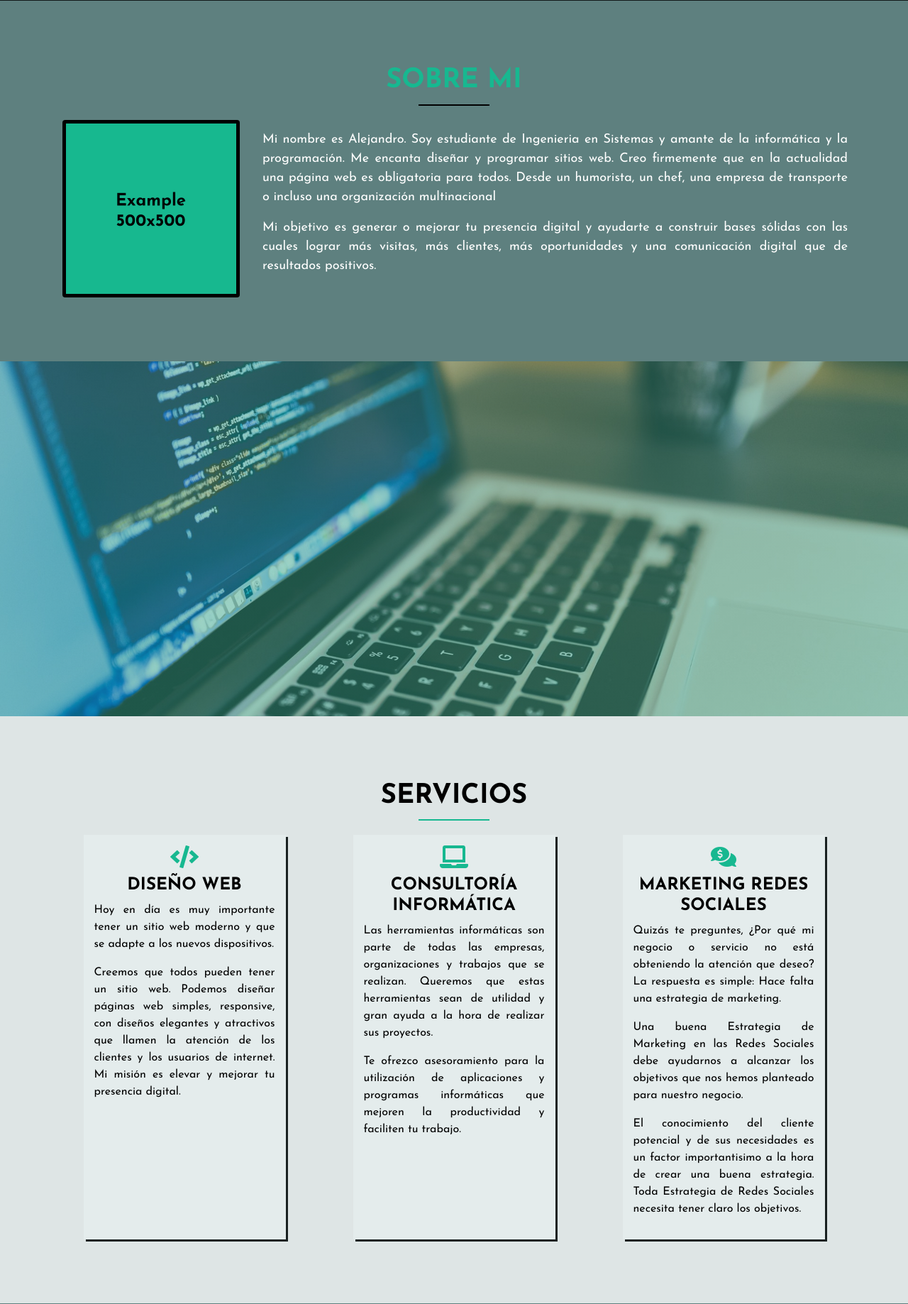
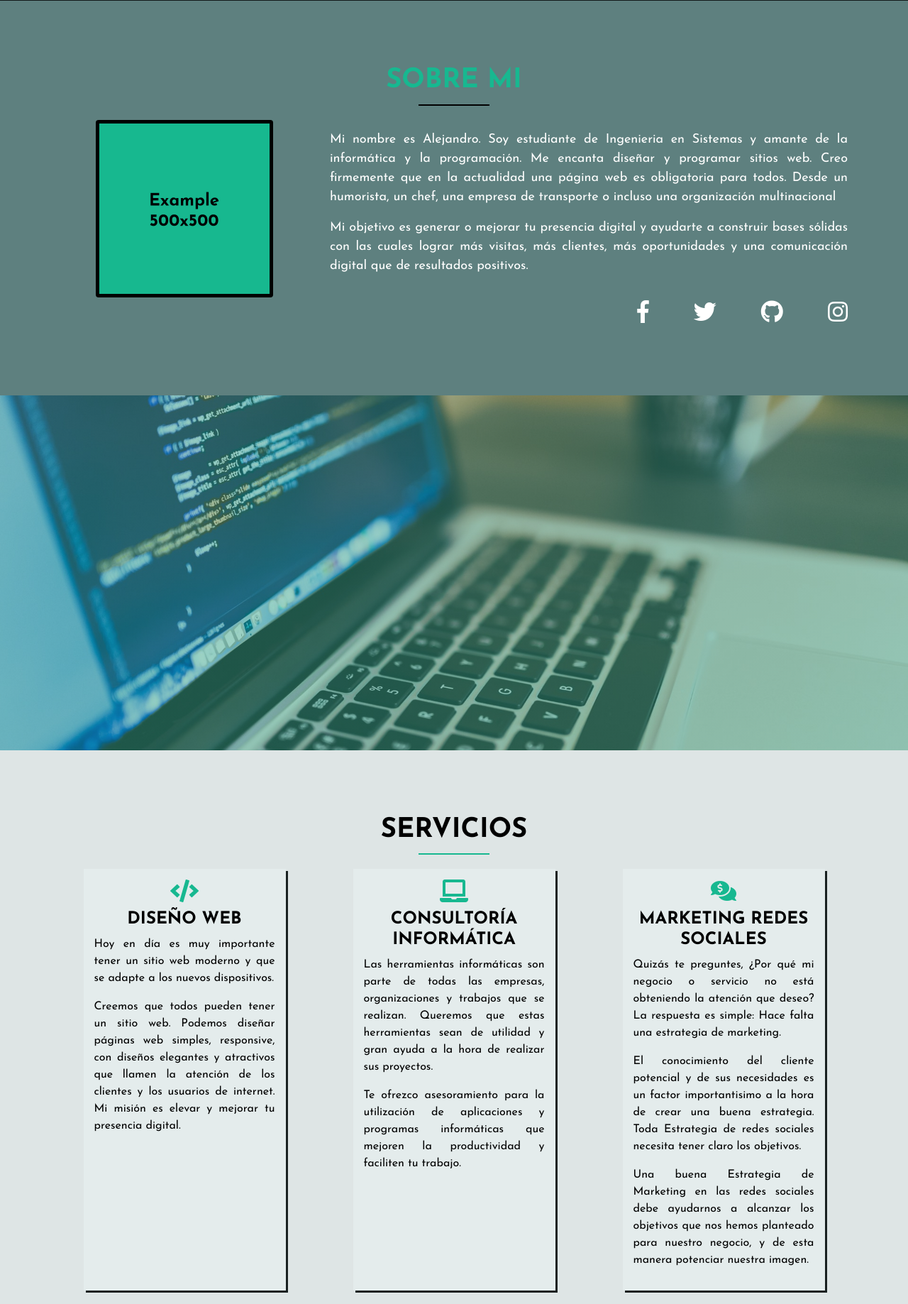
Before and after one commit to nabiedma/web-personal, a PHP site: page / in a window 1280 px wide. Shown: the part 799-2636 px from the top of the page at 71% size. Run offline with PHP 8.4, Linux system fonts and the light colour scheme.

Commit message:
Se corrigieron detalles en margins y paddings en gral.

```diff
--- a/css/style.css
+++ b/css/style.css
@@ -119,6 +119,26 @@ nav li a:hover, nav li a:active {
     font-size: 18px;
 }
 
+.social-aboutme a {
+  padding: 0 10px;
+  margin: 0;
+  color: #fff;
+  -webkit-transition: color 0.4s;
+  transition: color 0.4s;
+}
+
+.social-aboutme a:last-child {
+  padding: 0 0 0 10px;
+}
+
+.social-aboutme a {
+  font-size: 32px;
+}
+
+.social-aboutme a:hover {
+  color: #17b890;
+}
+
 /* ------------------------ */
 /* SECTION - SCROLL IMAGE */
 /* ------------------------ */
@@ -171,6 +191,7 @@ nav li a:hover, nav li a:active {
     background-color: #e4ecec;
     box-shadow: 3px 3px #192121;
     padding: 15px;
+    margin-bottom: 20px;
 }
 
 
--- a/index.html
+++ b/index.html
@@ -79,10 +79,10 @@
           </div>
         </div>
         <div class="row">
-          <div class="col-12 col-md-3 pb-4 pb-md-0">
+          <div class="col-12 col-md-4 pb-4 pb-md-0">
             <img src="img/profile.jpg" alt="Perfil" width="250" height="250" class="rounded mx-auto d-block img-fluid">
           </div>
-          <div class="col-12 col-md-9 align-self-center">
+          <div class="col-12 col-md-8 align-self-center">
             <p class="text-justify text-aboutme">
               Mi nombre es Alejandro. Soy estudiante de Ingenieria en Sistemas y amante de la informática y la programación.
               Me encanta diseñar y programar sitios web. Creo firmemente que en la actualidad una página web es obligatoria para
@@ -92,6 +92,14 @@
                 Mi objetivo es generar o mejorar tu presencia digital y ayudarte a construir bases sólidas con las cuales lograr
                 más visitas, más clientes, más oportunidades y una comunicación digital que de resultados positivos.
             </p>
+          </div>
+        </div>
+        <div class="row justify-content-md-end justify-content-center">
+          <div class="col-8 col-md-4 social-aboutme d-flex">
+            <a href="#" class="ml-auto" target="_blank"><i class="fab fa-facebook-f"></i></a>
+            <a href="#" class="ml-auto" target="_blank"><i class="fab fa-twitter"></i></a>
+            <a href="#" class="ml-auto" target="_blank"><i class="fab fa-github"></i></a>
+            <a href="#" class="ml-auto" target="_blank"><i class="fab fa-instagram"></i></a>
           </div>
         </div>
       </div>
@@ -113,7 +121,7 @@
             </div>
         </div>
         <div class="row justify-content-around">
-          <div class="col-3 servicio">
+          <div class="col-11 col-lg-3 servicio">
             <i class="fas fa-code"></i>
             <h3 class="servicio-title text-center">Diseño Web</h3>
             <p class="servicio-text text-justify">
@@ -124,7 +132,7 @@
               clientes y los usuarios de internet. Mi misión es elevar y mejorar tu presencia digital.
             </p>
           </div>
-          <div class="col-3 servicio">
+          <div class="col-11 col-lg-3 servicio">
             <i class="fas fa-laptop"></i>
             <h3 class="servicio-title text-center">Consultoría Informática</h3>
               <p class="servicio-text text-justify">
@@ -135,7 +143,7 @@
                 Te ofrezco asesoramiento para la utilización de aplicaciones y programas informáticas que mejoren la productividad y faciliten tu trabajo.
               </p>
             </div>
-            <div class="col-3 servicio">
+            <div class="col-11 col-lg-3 servicio">
               <i class="fas fa-comments-dollar"></i>
               <h3 class="servicio-title text-center">Marketing Redes Sociales</h3>
                 <p class="servicio-text text-justify">
@@ -143,11 +151,11 @@
                   de marketing.
                 </p>
                 <p class="servicio-text text-justify">
-                  Una buena Estrategia de Marketing en las Redes Sociales debe ayudarnos a alcanzar los objetivos que nos hemos planteado para nuestro negocio.
+                  El conocimiento del cliente potencial y de sus necesidades es un factor importantisimo a la hora de crear una buena estrategia. Toda Estrategia de redes sociales necesita tener claro los objetivos.
                 </p>
                 <p class="servicio-text text-justify">
-                  El conocimiento del cliente potencial y de sus necesidades es un factor importantisimo a la hora de crear una buena estrategia. Toda Estrategia de
-                  Redes Sociales necesita tener claro los objetivos.
+                  Una buena Estrategia de Marketing en las redes sociales debe ayudarnos a alcanzar los objetivos que nos hemos planteado para nuestro negocio, y de esta manera potenciar
+                  nuestra imagen.
                 </p>
               </div>
         </div>
@@ -192,8 +200,11 @@
           </div>
         </div>
         <div class="row">
-          <div class="col">
-            <p class="text-center"><i class="fas fa-lightbulb mr-2"></i>¿Querés que trabajemos juntos en algún proyecto o idea que tengas?<i class="fas fa-lightbulb ml-2"></i></p>
+          <div class="col-12">
+            <p class="text-center">
+              ¿Te gustaría saber más sobre mi trabajo? ¿Necesitás un presupuesto?
+              ¿Tenés alguna idea en la que te gustaría trabajar juntos?
+            </p>
             <p class="text-center">¡Usá el siguiente formulario para contactarme!</p>
           </div>
         </div>
@@ -211,7 +222,7 @@
                 </div>
               </div>
               <div class="row">
-                  <div class="col pt-2">
+                  <div class="col-12 pt-2">
                     <label for="formConsulta">Tu Consulta:</label>
                     <select class="form-control" name="formConsulta" id="formConsulta">
                       <option value="general">General</option>
```
